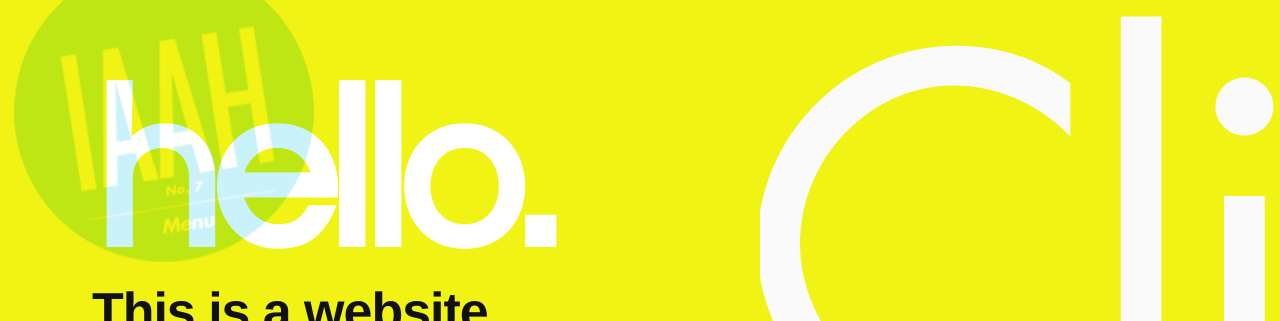
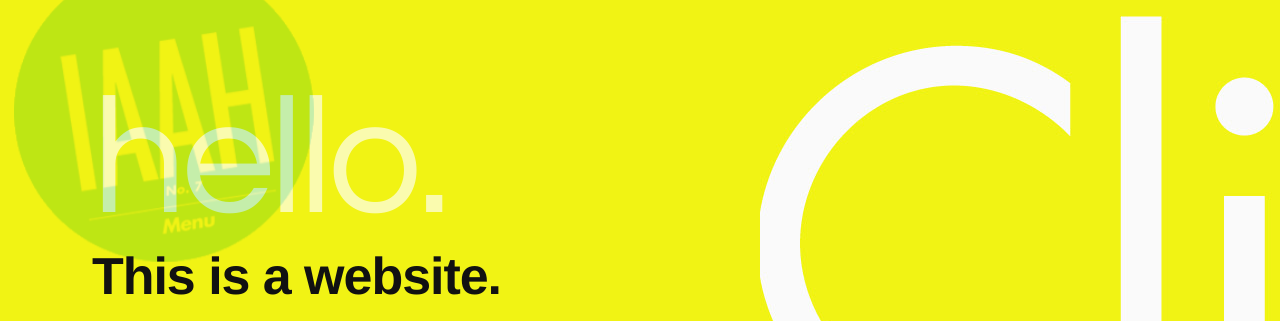
Before and after one commit to nessim-higson/dragable, a plain HTML site: page index.html in a window 1280 px wide. Shown: the top 321 px of the page. Drawn offline with Linux system fonts and the light colour scheme.

Commit message:
hello. matched to the live original: Futura Medium 167px, translucent white
Width-calibrated in-browser against the artwork (390px on the 760
stage). The ffdec frame export had flattened the alpha and suggested
solid bold white; the running original renders lighter and ~2/3 alpha.

Co-Authored-By: Claude Fable 5 <noreply@anthropic.com>

```diff
--- a/css/main.css
+++ b/css/main.css
@@ -95,12 +95,14 @@ body {
 	color: #111;
 }
 .hello .big {
+	/* calibrated to the original artwork: Futura Medium, 390px wide,
+	   translucent white (the live SWF renders it ~2/3 alpha) */
 	font-family: Futura, "Century Gothic", "Trebuchet MS", sans-serif;
-	font-size: 225px;
-	font-weight: 700;
-	letter-spacing: -0.045em;
-	line-height: 0.82;
-	color: #fff;
+	font-size: 167px;
+	font-weight: 500;
+	letter-spacing: -0.03em;
+	line-height: 0.9;
+	color: rgba(255, 255, 255, 0.66);
 	margin: 0;
 }
 .hello h2 { font-size: 52px; margin: 10px 0 22px; letter-spacing: -0.02em; }
```
